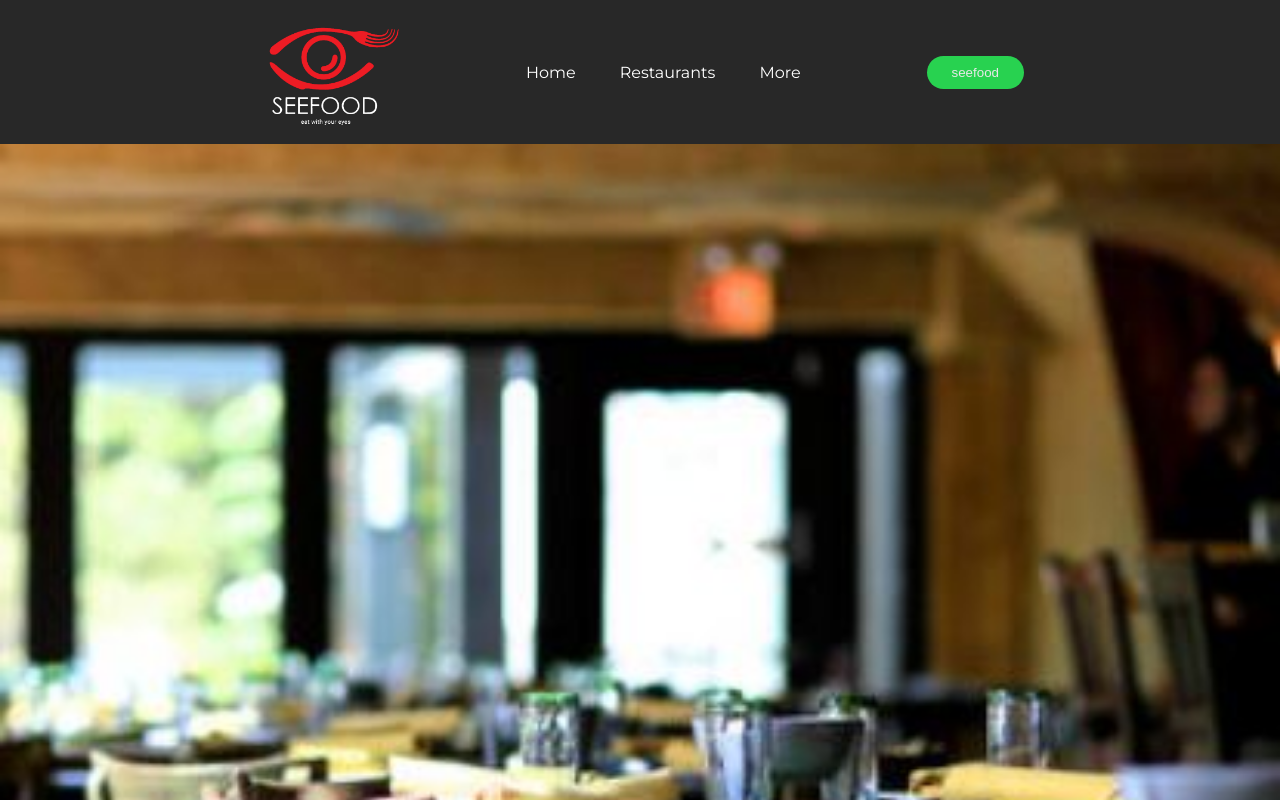
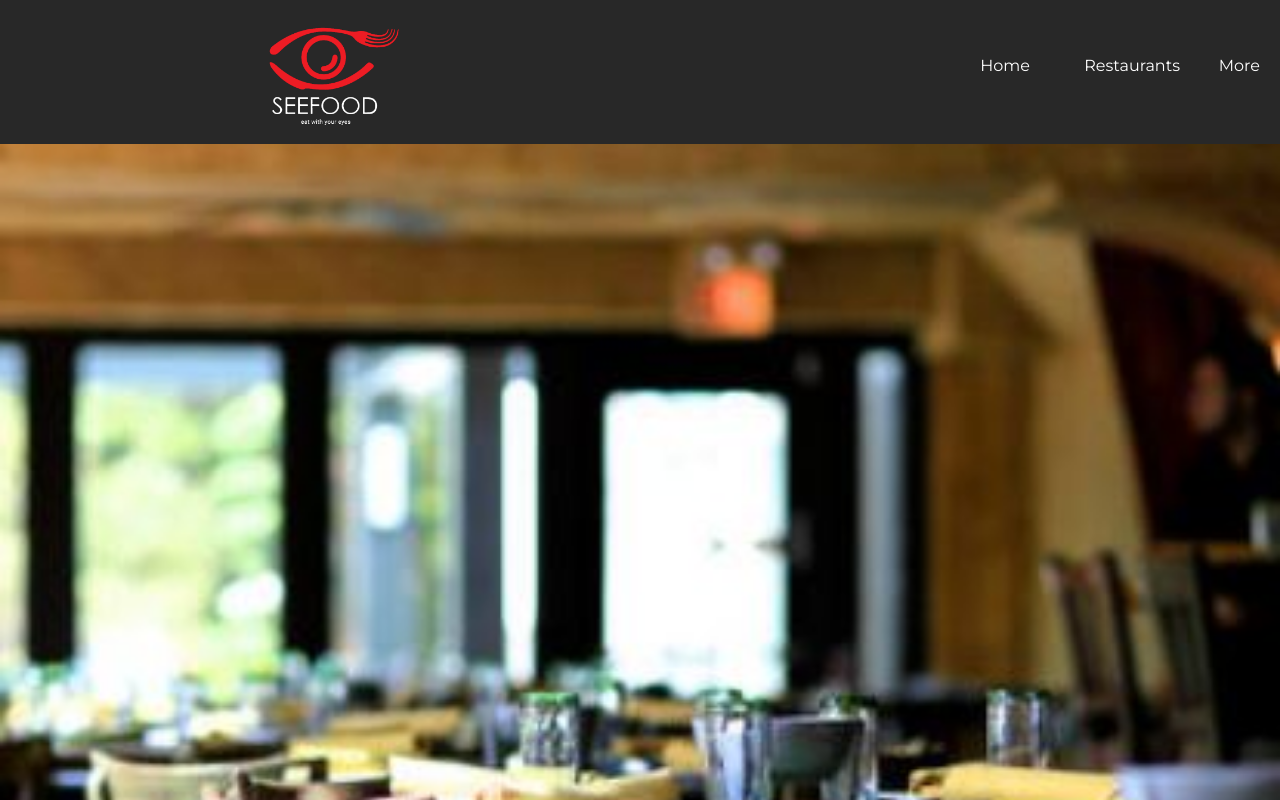
Before and after one commit to StevenRS00/SeeFood, a Python web app: template templates/home.html in a window 1280 px wide. Run offline with Jinja, Linux system fonts and the light colour scheme; the template is opened without the code that fills it, so the values that code supplies are empty.

Commit message:
first commt

```diff
--- a/static/main.css
+++ b/static/main.css
@@ -54,19 +54,6 @@ header {
     color: #0090ff;
 }
 
-button {
-    color: #e8e8e8;
-    padding: 9px 25px;
-    background-color: rgb(40, 210, 80);
-    border: none;
-    border-radius: 50px;
-    cursor: pointer;
-    transition: all 0.3s ease 0s;
-}
-
-button:hover {
-    background-color: rgb(40, 210, 80, 0.8);
-}
 
 .store_info {
     height: 800px;
@@ -153,3 +140,21 @@ button:hover {
     background-attachment: fixed;
     background-size: cover;
 }
+#more{
+  position: absolute;
+  top: 55px;
+  right: 20px;
+  font-size: 18px;
+ }
+ #restaurant{
+  position: absolute;
+  top: 55px;
+  right: 100px;
+  font-size: 18px;
+ }
+ #home{
+    position: absolute;
+    top: 55px;
+    right: 250px;
+    font-size: 18px;
+ }
--- a/templates/home.html
+++ b/templates/home.html
@@ -14,14 +14,29 @@
                 <img class="logo" src="../images/seefood_spash_screen_LOGO.png" alt="logo">
             </div>
             <nav>
-                <ul class="nav_links">
-                    <li><a href="#">Home</a></li>
-                    <li><a href="#">Restaurants</a></li>
-                    <li><a href="#">More</a></li>
-                </ul>
+                    <div id="home" ><a href="#">Home</a></div>
+                    <div id="restaurant"><a href="#">Restaurants</a></div>
+                    <div id="more"><a href="#">More</a></div>
             </nav>
-            <a class="seefood" href="#"><button>seefood</button></a>
         </header>
         <section id="restaurant-list"></section>
+        <section>
+                <div class = "container" >
+                   <div class = "row">
+                       <div class = "col-lg-8 mx-auto">
+                           <center> <h1 class = "text-black mb- 4"> SEEFOOD Moblie Website</h1></center>
+                       <p class = "text-black-50">
+                       <p> SEEFOOD is a mobile website that helps you SEE pictures of
+                       food on the menu, instead of just reading about it.
+                       No more risky decisions, bad surprises or disappointments when the
+                       food arrives. Know and see your food before you order.
+                       Eat with your eyes.
+                       </p>
+                       </p>
+                       </div>
+                   </div>
+                </div>
+
+
+            </section>
     </body>
-</html>
```
